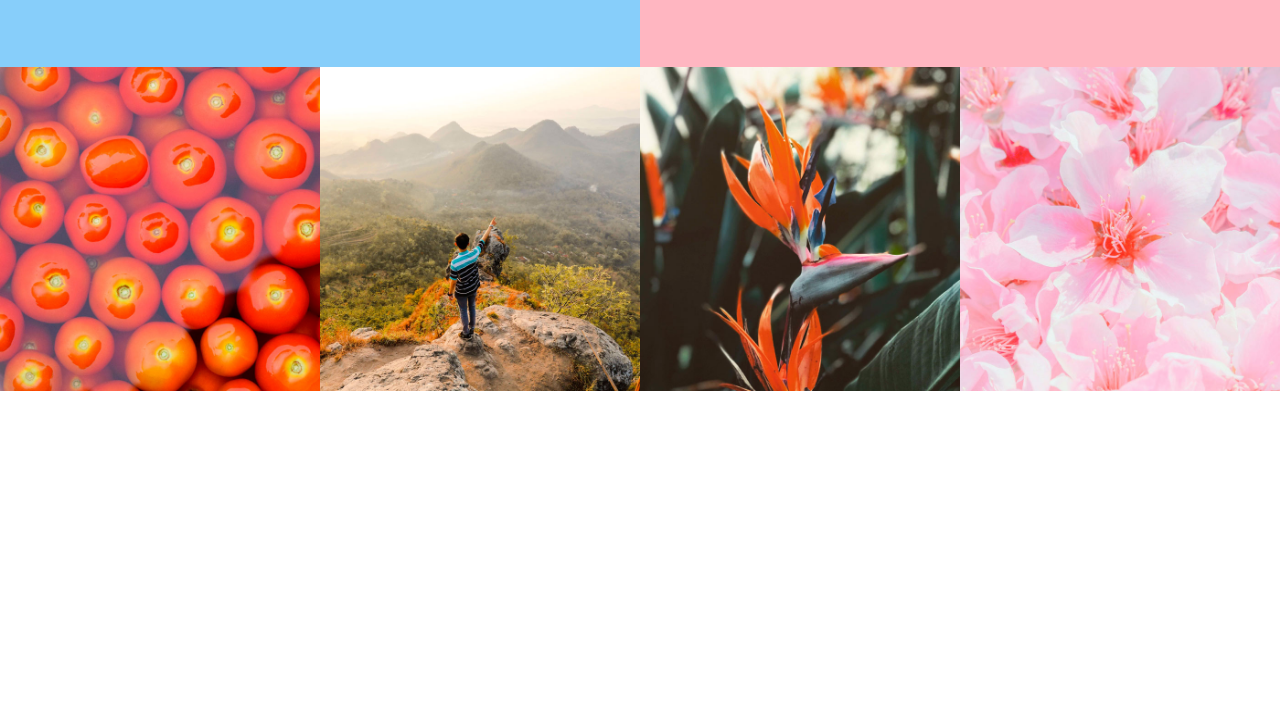
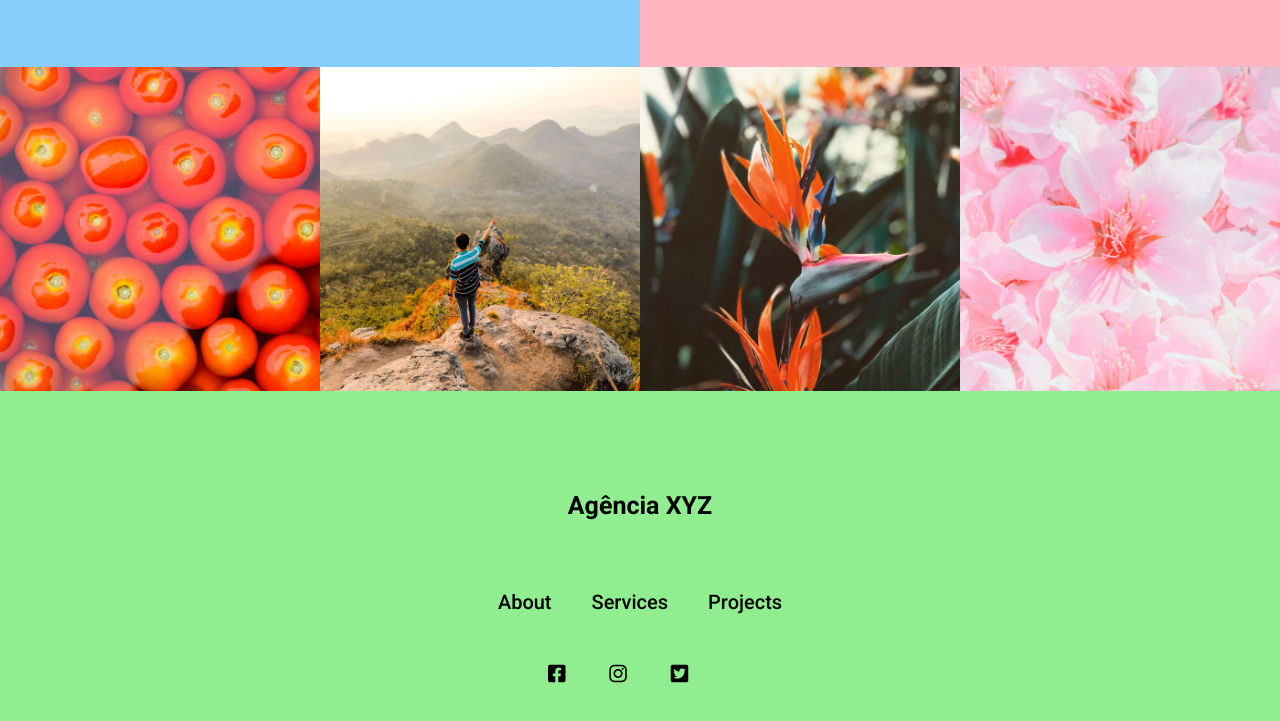
Before and after one commit to Daniel-maycon/landing-page-com-grid-agencia, a plain HTML site: page index.html in a window 1280 px wide. Shown: the part 2189-2910 px from the top of the page. Before the commit the page ends 2584 px from the top, so only its background shows below. Drawn offline with Linux system fonts and the light colour scheme.

Commit message:
Footer finalizado, projeto finalizado

```diff
--- a/index.html
+++ b/index.html
@@ -44,7 +44,7 @@
     <section class="hero">
     <h2>We make cool things</h2>
     </section>
-    <section class="about">
+    <section class="about" id="about">
         <div class="item">
         <h3>Title</h3>
         <p>Lorem ipsum, dolor sit amet consectetur adipisicing elit. Dolor nobis adipisci, temporibus voluptatem pariatur et ad nisi. Voluptate eligendi possimus beatae fugiat aut velit rem doloribus modi, exercitationem ad commodi!</p>
@@ -59,7 +59,7 @@
         </div>
     </section>
 
-<section class="services">
+<section class="services" id="services">
     <div class="service">
         <img src="./src/images/bolinha1.png" alt="bolinha 1">
         <div class="service-info">
@@ -77,7 +77,7 @@
     </div>
 </section>
 
-<section class="projects">
+<section class="projects" id="projects">
     <div class="project">
         <a href="" alt="projeto 1">
             <img src="./src/images/tomatoes.jpg" alt="">
@@ -100,8 +100,31 @@
     </div>
 </section>
 
-    <footer class="footer">
+    <footer class="footer" id="contact">
+    <h4>Agência XYZ</h4>
 
+    <nav><ul>
+        <li><a href="#About">About</a></li>
+        <li><a href="#Services">Services</a></li>
+        <li><a href="#Projects">Projects</a></li>
+    </ul>
+</nav>
+
+    <div class="social">
+        <a href="">
+            <i class="fab fa-facebook-square"></i>
+        </a>
+        <a href="">
+            <i class="fab fa-instagram"></i>
+        </a>
+                <a href="">
+            <i class="fab fa-twitter-square"></i>
+        </a>
+                <a href="">
+            <i class="fab fa-pnterest-square"></i>
+        </a>
+
+    </div>
     </footer>
 </body>
 
--- a/src/css/style.css
+++ b/src/css/style.css
@@ -199,4 +199,51 @@ body {
 /* .footer */
 .footer {
     grid-area: footer;
+    display: flex;
+    background-color: lightgreen;
+    flex-direction: column;
+    text-align: center;
+    padding: 100px 0;
 }
+
+.footer h4 {
+    font-weight: 700;
+    font-size: 2.5rem;
+    margin-bottom: 20px;
+}
+
+.footer nav{
+    margin: 50px;
+}
+
+.footer nav ul{
+    display: flex;
+    justify-content: center;
+    max-width: 320px;
+    margin: 0 auto;
+}
+
+.footer nav ul li a{
+    font-weight: 500;
+    font-size: 2rem;
+    margin: 20px;
+    transition: 0.3s;
+}
+
+.footer nav ul li a:hover {
+    font-weight: 700;
+    color: #fff;
+}
+
+.footer .social i {
+    font-size: 2rem;
+    transition: 0.3s;
+}
+
+.footer .social a{
+    margin: 20px;
+}
+.footer .social a:hover {
+    color: #fff;
+
+}
```
